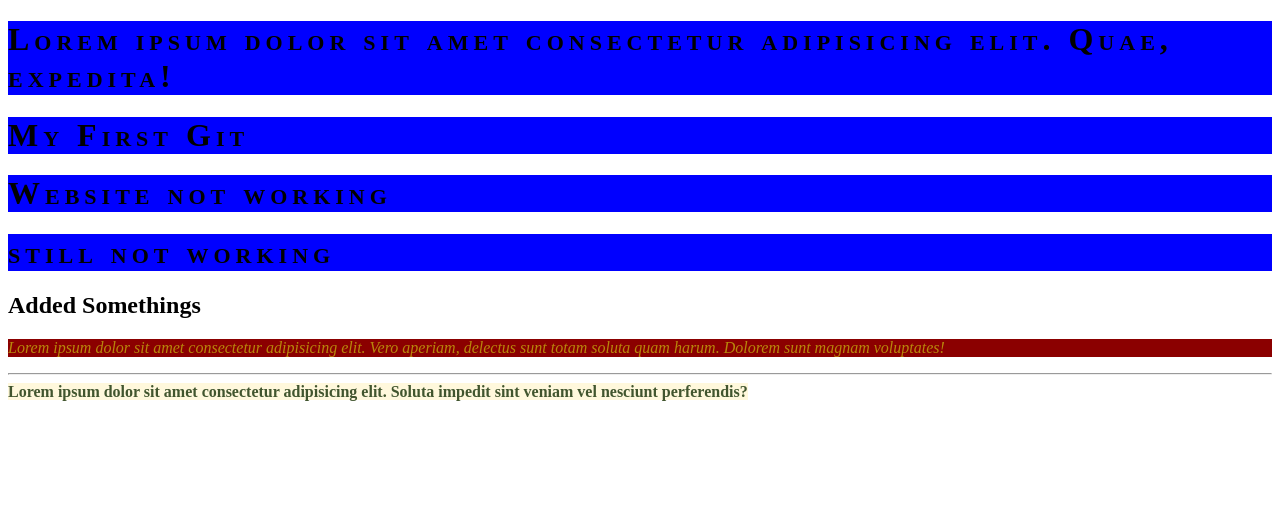
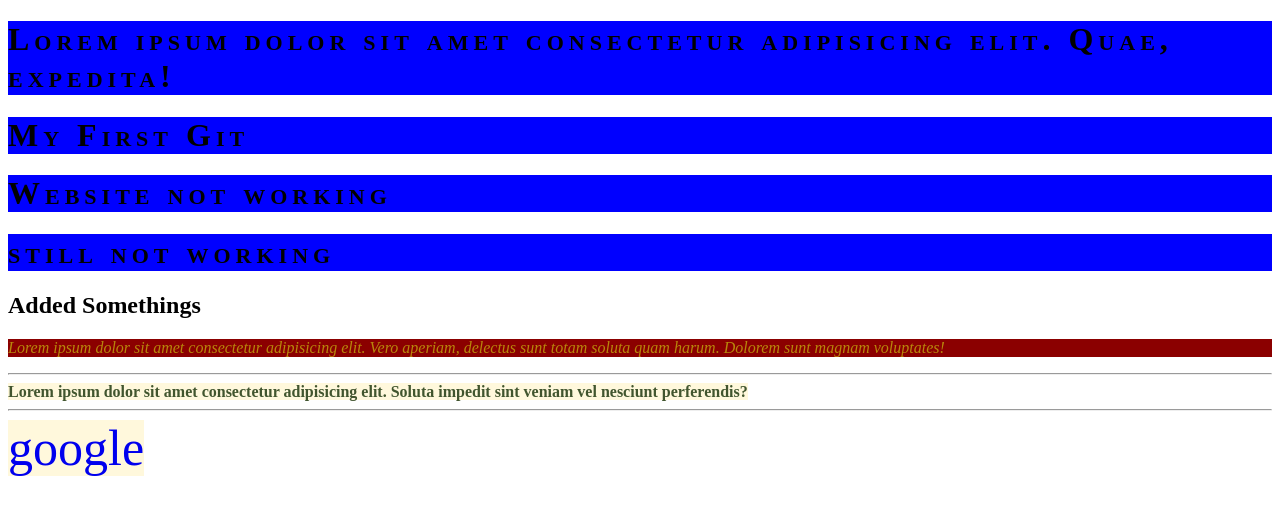
Before and after one commit to MehediHasan23/my-second-repo, a plain HTML site: page index.html in a window 1280 px wide. Drawn offline with Linux system fonts and the light colour scheme.

Commit message:
added link

```diff
--- a/index.html
+++ b/index.html
@@ -15,6 +15,8 @@
     <h2>Added Somethings</h2>
     <p>Lorem ipsum dolor sit amet consectetur adipisicing elit. Vero aperiam, delectus sunt totam soluta quam harum. Dolorem sunt magnam voluptates!</p><hr>
     <b>Lorem ipsum dolor sit amet consectetur adipisicing elit. Soluta impedit sint veniam vel nesciunt perferendis?</b>
+    <hr>
+    <a href="https://www.google.com/" target="_blank">google</a>
 </body>
 </body>
 </html>
--- a/stylesheet.css
+++ b/stylesheet.css
@@ -14,3 +14,20 @@ b{
     color: rgb(65, 85, 46);
     background-color: cornsilk;
 }
+a{
+    font-size: 50px;
+    text-decoration: none;
+    background-color: cornsilk;
+}
+a:visited{
+    color: rgb(255, 115, 0);
+    background-color: rgb(0, 255, 128);
+}
+a:hover{
+    color: rgba(7, 187, 187, 0.568);
+    background-color: rgb(255, 243, 81);
+}
+a:active{
+    color: darkred;
+    background-color: mediumblue;
+}
```
